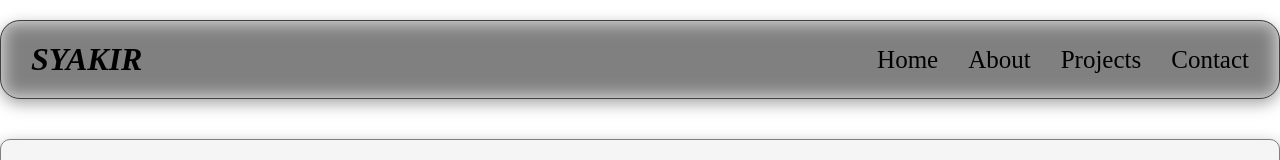
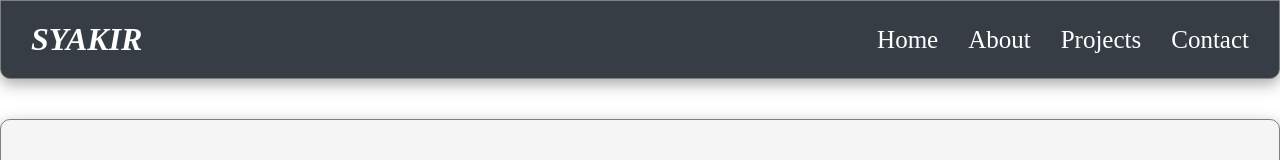
Before and after one commit to tadanama/portfolio, a React (Vite) app: page / in a window 1280 px wide. Shown: the top 160 px of the page. Built offline with nearby package versions, Linux system fonts and the light colour scheme.

Commit message:
Set header background to a dark color with a blur effect

```diff
--- a/src/index.css
+++ b/src/index.css
@@ -47,10 +47,10 @@ header.wrapper {
 	justify-content: space-between;
 	align-items: center;
 	backdrop-filter: blur(10px);
-	filter: brightness(50%);
+	background-color: rgba(34, 40, 49, 0.9);
+	color: white;
 	border: 1px solid gray;
-	margin-top: 20px;
-	border-radius: 20px;
+	border-radius: 0px 0px 10px 10px;
 
 	/* Make the header follow vertical scroll */
 	position: sticky;
@@ -78,7 +78,7 @@ header.wrapper {
 		/* Remove anchor tag style */
 		a {
 			text-decoration: none;
-			color: black;
+			color: inherit;
 		}
 
 		a:hover {
@@ -263,12 +263,12 @@ footer {
 	color: white;
 	font-size: 20px;
 
-	a{
+	a {
 		color: inherit;
 	}
 }
 
-.icon{
+.icon {
 	font-size: 50px;
 	margin-left: 30px;
 }
```
